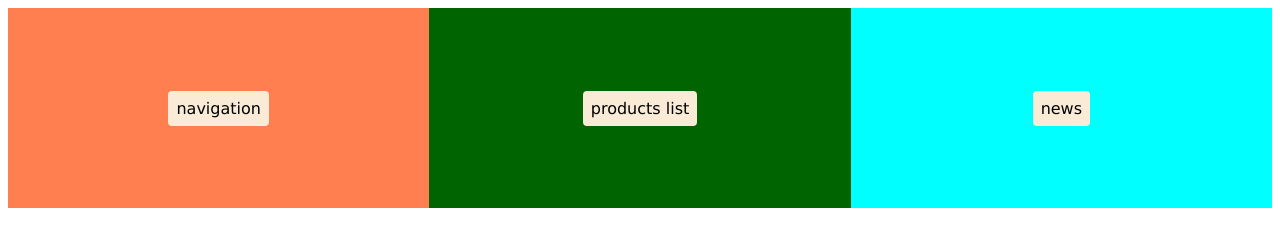
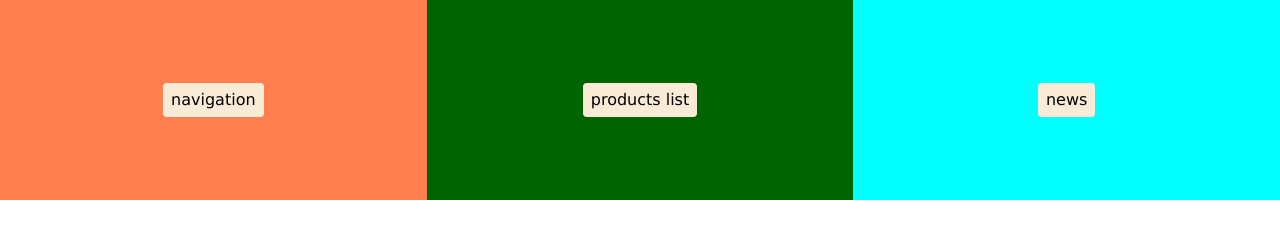
Before and after one commit to ArthurAmirov/html-css, a plain HTML site: page lesson22/task2/index.html in a window 1280 px wide. Drawn offline with nearby package versions, Linux system fonts and the light colour scheme.

Commit message:
20/11(2)

```diff
--- a/lesson22/task2/index.html
+++ b/lesson22/task2/index.html
@@ -5,6 +5,7 @@
     <meta charset="UTF-8">
     <meta http-equiv="X-UA-Compatible" content="IE=edge">
     <meta name="viewport" content="width=device-width, initial-scale=1.0">
+    <link rel="stylesheet" href="https://cdnjs.cloudflare.com/ajax/libs/normalize/8.0.1/normalize.css" integrity="sha256-WAgYcAck1C1/zEl5sBl5cfyhxtLgKGdpI3oKyJffVRI=" crossorigin="anonymous" />
     <link rel="stylesheet" href="styles.css">
     <title>Document</title>
 </head>
```
